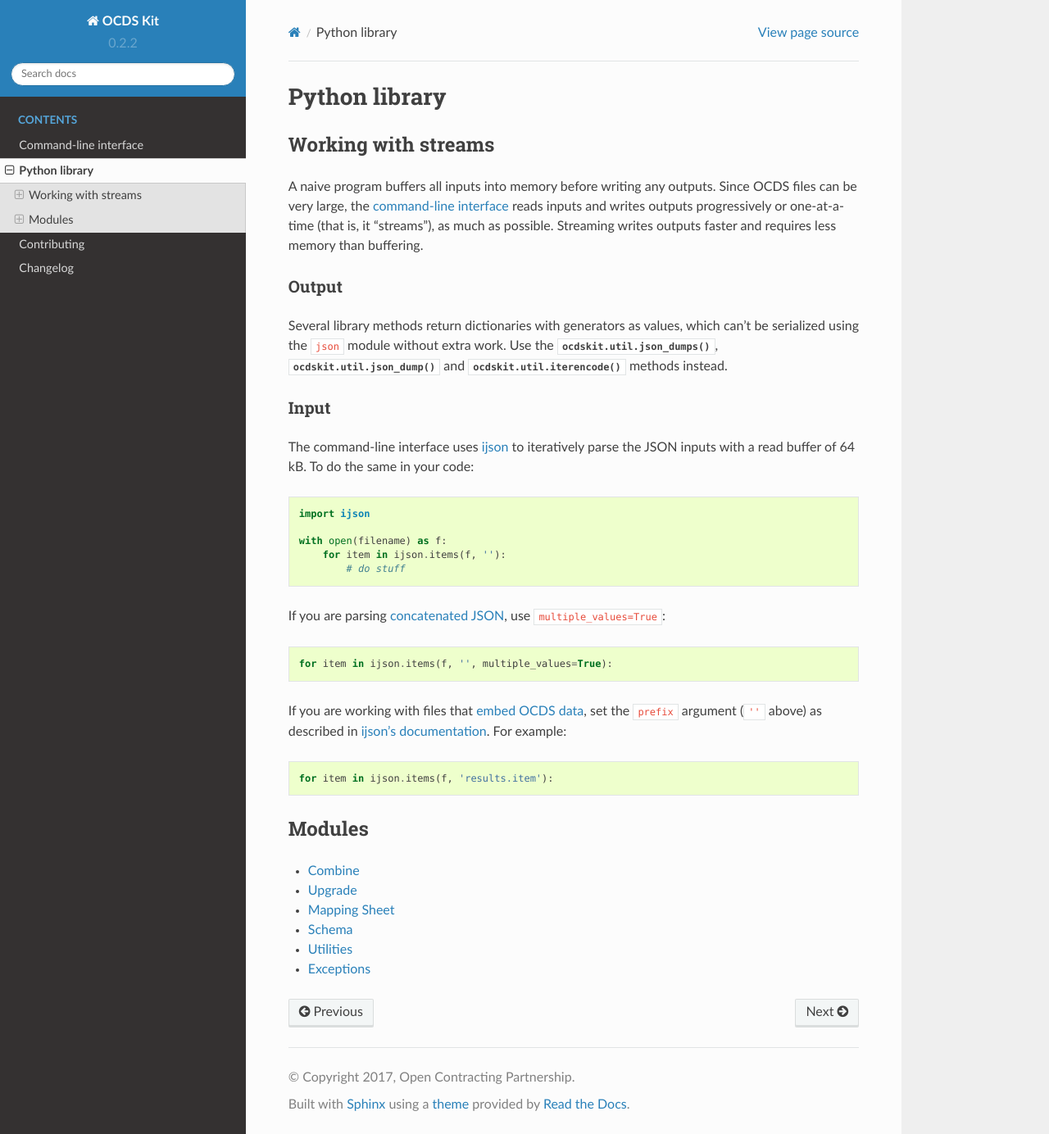
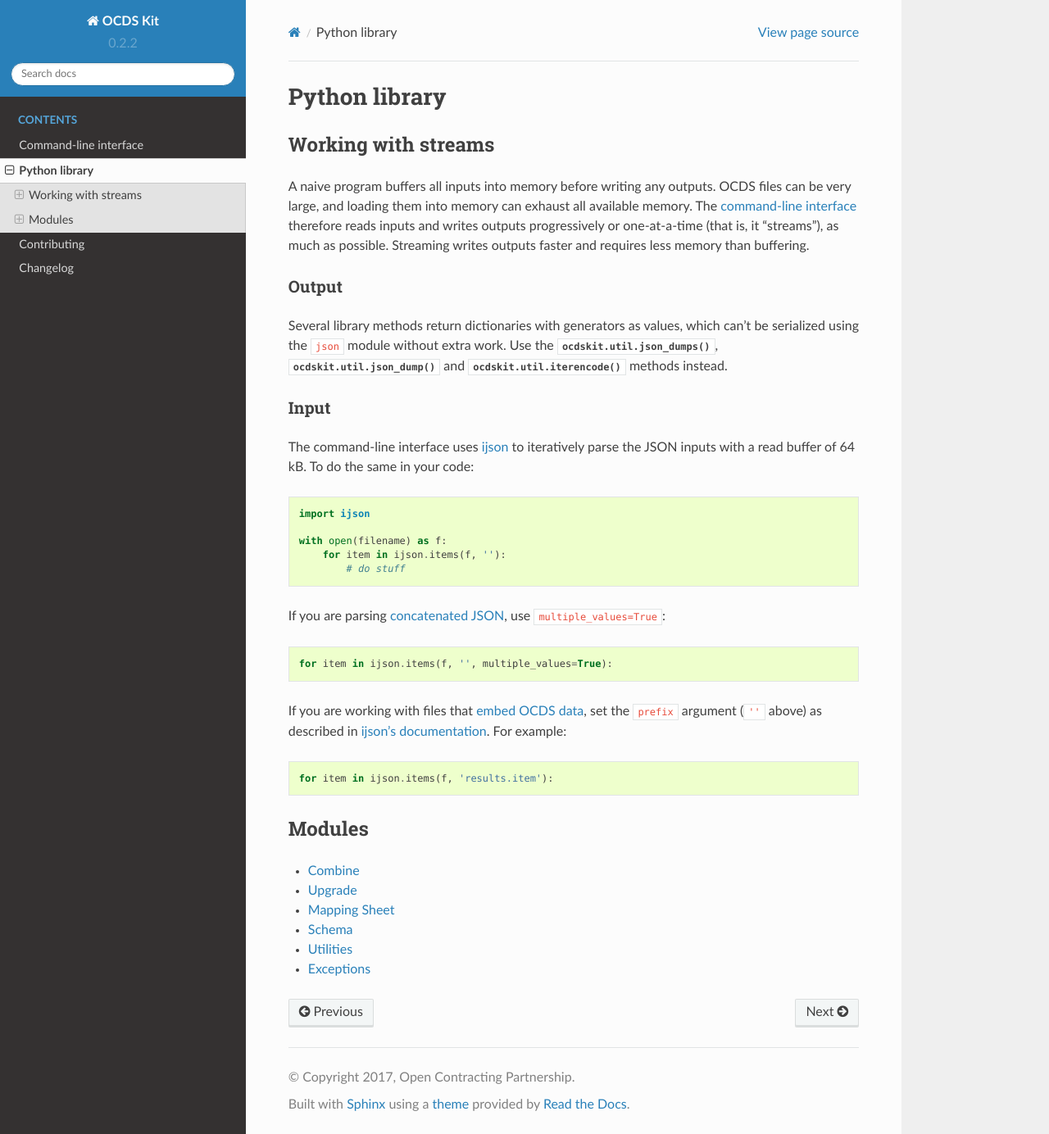
Before and after one commit to open-contracting/ocdskit, a Sphinx documentation site: the page built from docs/library.rst, in a window 1280 px wide and 1384 px high. Shown: the whole window at 82% size. Built offline with Sphinx 7.4.7 and the Read the Docs theme 2.0.0, drawn with Linux system fonts in a browser that asks for light colours; pages that are not in the unit, such as notebooks, are missing from menus.

Commit message:
Mention exhausting memory in streaming explanation

```diff
--- a/docs/library.rst
+++ b/docs/library.rst
@@ -4,7 +4,7 @@ Python library
 Working with streams
 --------------------
 
-A naive program buffers all inputs into memory before writing any outputs. Since OCDS files can be very large, the :doc:`command-line interface<cli>` reads inputs and writes outputs progressively or one-at-a-time (that is, it "streams"), as much as possible. Streaming writes outputs faster and requires less memory than buffering.
+A naive program buffers all inputs into memory before writing any outputs. OCDS files can be very large, and loading them into memory can exhaust all available memory. The :doc:`command-line interface<cli>` therefore reads inputs and writes outputs progressively or one-at-a-time (that is, it "streams"), as much as possible. Streaming writes outputs faster and requires less memory than buffering.
 
 Output
 ~~~~~~
```
